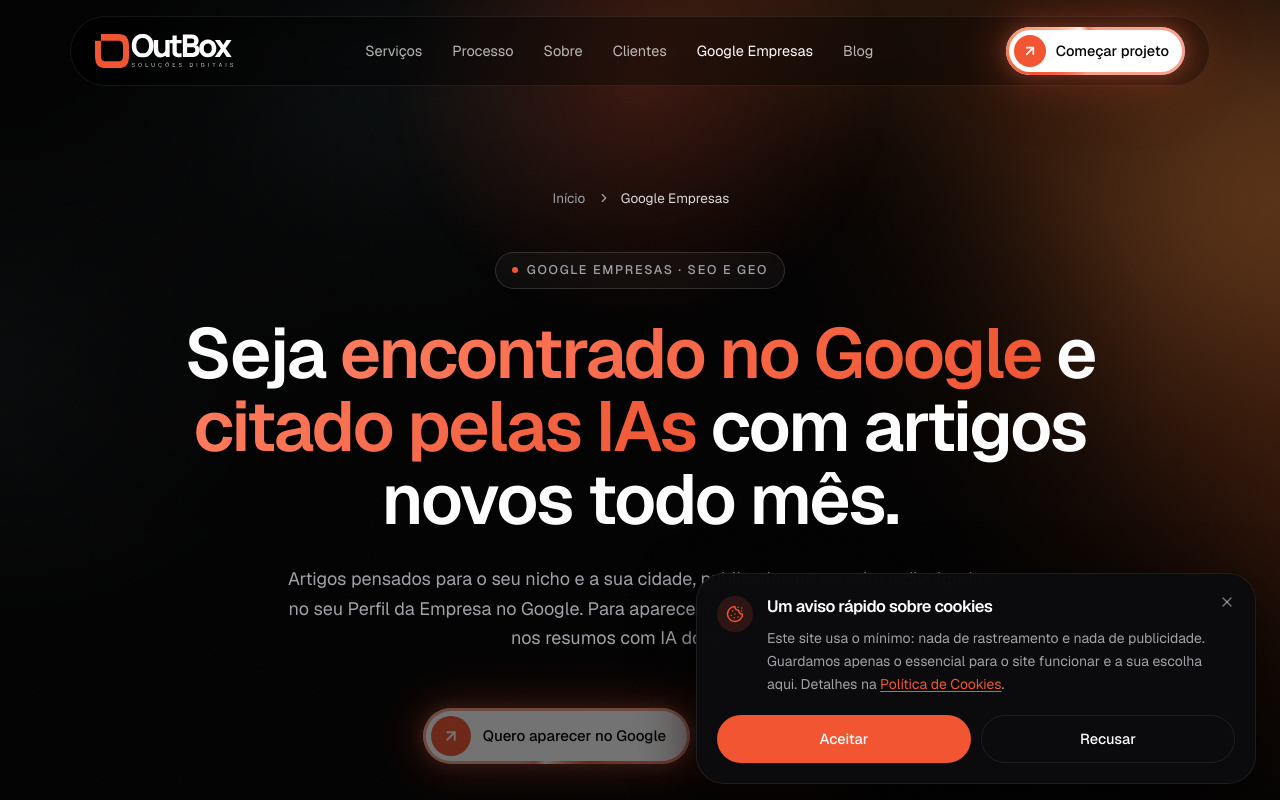
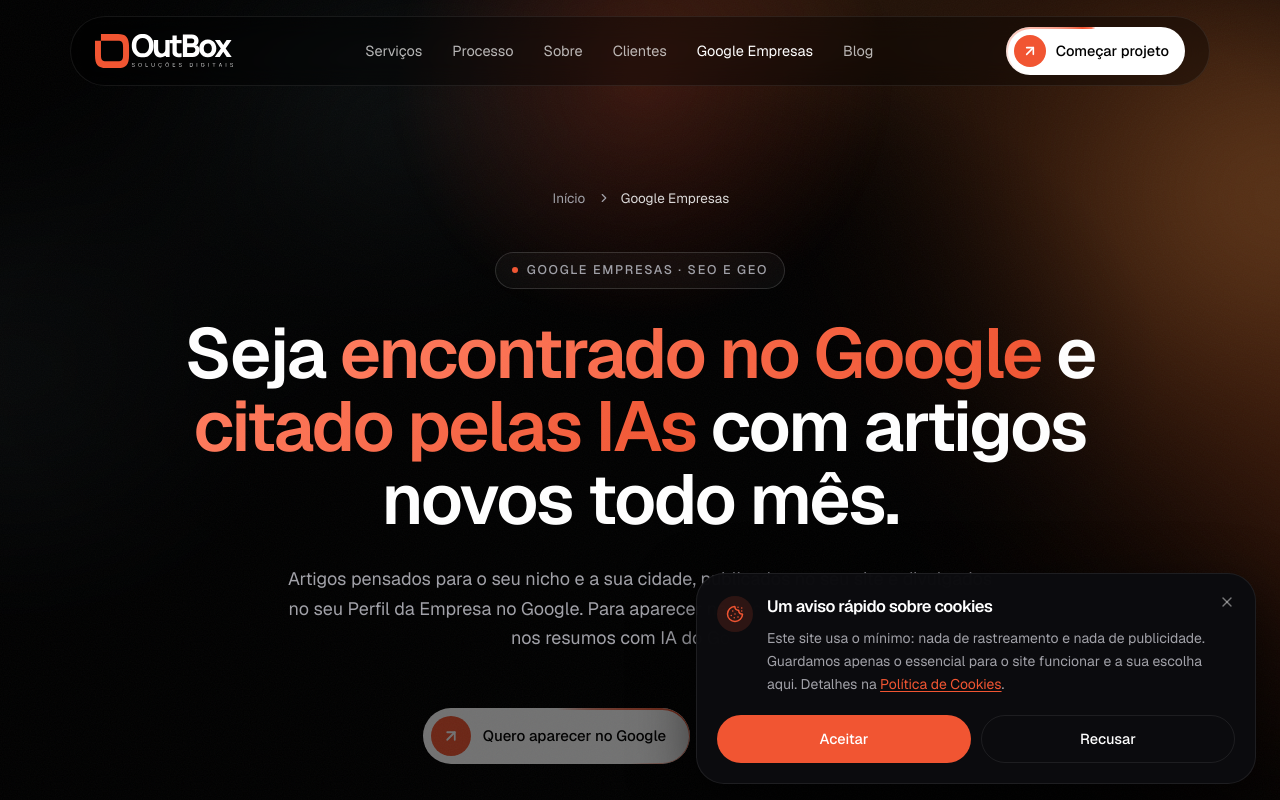
Before and after one commit to eusoufelipemelo/outbox-web, a Next.js app: page /google-empresas in a window 1280 px wide. Shown: the top 800 px of the page. Built offline with nearby package versions, Linux system fonts and the light colour scheme; a web font is replaced by a local one.

Commit message:
Borda viva so nos botoes brancos: traco laranja fino, sem brilho pulsante
Co-Authored-By: Claude Opus 5.5 <noreply@anthropic.com>

```diff
--- a/app/blog/[slug]/page.tsx
+++ b/app/blog/[slug]/page.tsx
@@ -241,7 +241,7 @@ export default async function PostPage({ params }: Props) {
                   <div className="mt-7 flex flex-wrap justify-center gap-3">
                     <Link
                       href="/#contato"
-                      className="borda-viva cursor-pointer rounded-full bg-[var(--color-brand)] px-6 py-3.5 text-[14.5px] font-medium text-white transition-all duration-300 hover:bg-[var(--color-brand-deep)]"
+                      className="cursor-pointer rounded-full bg-[var(--color-brand)] px-6 py-3.5 text-[14.5px] font-medium text-white transition-all duration-300 hover:bg-[var(--color-brand-deep)]"
                     >
                       Falar com a OutBox
                     </Link>
@@ -249,7 +249,7 @@ export default async function PostPage({ params }: Props) {
                       href={whatsappLink()}
                       target="_blank"
                       rel="noopener noreferrer"
-                      className="borda-viva cursor-pointer rounded-full border border-white/14 px-6 py-3.5 text-[14.5px] text-white/85 transition-colors duration-300 hover:border-white/30 hover:text-white"
+                      className="cursor-pointer rounded-full border border-white/14 px-6 py-3.5 text-[14.5px] text-white/85 transition-colors duration-300 hover:border-white/30 hover:text-white"
                     >
                       Chamar no WhatsApp
                     </a>
--- a/app/globals.css
+++ b/app/globals.css
@@ -914,10 +914,9 @@ footer {
 }
 
 /* ============================================================
-   Borda viva: o efeito de borda em movimento dos botões do site.
-   Um arco de luz laranja percorre a borda (conic-gradient girando)
-   e um brilho laranja pulsa por fora. Feito em CSS para valer em
-   todos os botões sem custo de JavaScript.
+   Borda viva: só nos botões brancos. Um traço laranja fino percorre
+   o contorno do botão (conic-gradient girando, recortado na borda).
+   Sem brilho por fora: é um detalhe, não um holofote.
    ============================================================ */
 @property --borda-ang {
   syntax: "<angle>";
@@ -926,45 +925,28 @@ footer {
 }
 .borda-viva {
   position: relative;
-  isolation: isolate;
 }
 .borda-viva::before {
   content: "";
   position: absolute;
   inset: 0;
-  z-index: 2;
-  padding: 3px;
+  padding: 1.5px;
   border-radius: inherit;
   background: conic-gradient(
     from var(--borda-ang),
-    rgba(241, 85, 50, 0.55) 0deg,
-    rgba(241, 85, 50, 0.55) 200deg,
-    #f15532 250deg,
-    #ffb48f 300deg,
-    #fff4ee 325deg,
-    #ff7a5c 342deg,
-    rgba(241, 85, 50, 0.55) 360deg
+    transparent 0deg,
+    transparent 250deg,
+    rgba(241, 85, 50, 0.35) 285deg,
+    #f15532 330deg,
+    #ff7a5c 350deg,
+    transparent 360deg
   );
   -webkit-mask:
     linear-gradient(#000 0 0) content-box,
     linear-gradient(#000 0 0);
   -webkit-mask-composite: xor;
   mask-composite: exclude;
-  animation: borda-gira 2.6s linear infinite;
-  pointer-events: none;
-}
-.borda-viva::after {
-  content: "";
-  position: absolute;
-  inset: 0;
-  z-index: -1;
-  border-radius: inherit;
-  box-shadow:
-    0 0 14px 2px rgba(255, 122, 92, 0.95),
-    0 0 34px 8px rgba(241, 85, 50, 0.7),
-    0 0 70px 18px rgba(241, 85, 50, 0.35);
-  opacity: 0.3;
-  animation: borda-pulsa 2.2s ease-in-out infinite;
+  animation: borda-gira 3s linear infinite;
   pointer-events: none;
 }
 @keyframes borda-gira {
@@ -972,21 +954,8 @@ footer {
     --borda-ang: 360deg;
   }
 }
-@keyframes borda-pulsa {
-  0%,
-  100% {
-    opacity: 0.3;
-  }
-  50% {
-    opacity: 1;
+@media (prefers-reduced-motion: reduce) {
+  .borda-viva::before {
+    animation: none;
   }
 }
-@media (prefers-reduced-motion: reduce) {
-  .borda-viva::before,
-  .borda-viva::after {
-    animation: none;
-  }
-  .borda-viva::after {
-    opacity: 0.5;
-  }
-}
--- a/app/google-empresas/page.tsx
+++ b/app/google-empresas/page.tsx
@@ -250,7 +250,7 @@ export default function GoogleEmpresasPage() {
               <BotaoWhatsapp />
               <a
                 href="#planos"
-                className="borda-viva flex min-h-12 cursor-pointer items-center rounded-full border border-white/14 px-7 py-3.5 text-[15px] text-white/85 transition-colors duration-300 hover:border-white/30 hover:text-white"
+                className="flex min-h-12 cursor-pointer items-center rounded-full border border-white/14 px-7 py-3.5 text-[15px] text-white/85 transition-colors duration-300 hover:border-white/30 hover:text-white"
               >
                 Ver os planos
               </a>
--- a/components/google-empresas/PlanosGE.tsx
+++ b/components/google-empresas/PlanosGE.tsx
@@ -135,7 +135,7 @@ function CardPlano({ plano, atraso }: { plano: Plano; atraso: number }) {
               target="_blank"
               rel="noopener noreferrer"
               aria-label={`Escolher o ${plano.nome} pelo WhatsApp`}
-              className={`borda-viva group flex min-h-12 cursor-pointer items-center justify-center gap-2.5 rounded-full px-6 py-3.5 text-[15px] font-semibold transition-all duration-300 ${
+              className={`group flex min-h-12 cursor-pointer items-center justify-center gap-2.5 rounded-full px-6 py-3.5 text-[15px] font-semibold transition-all duration-300 ${
                 d
                   ? "bg-[var(--color-brand)] text-black hover:bg-[var(--color-brand-soft)] hover:shadow-[0_14px_36px_rgba(241,85,50,0.4)]"
                   : "border border-white/16 text-white hover:border-white/40 hover:bg-white/[0.06]"
--- a/components/legal/GerenciarCookies.tsx
+++ b/components/legal/GerenciarCookies.tsx
@@ -23,7 +23,7 @@ export default function GerenciarCookies() {
       <button
         type="button"
         onClick={() => window.dispatchEvent(new Event(EVENTO_ABRIR))}
-        className="borda-viva flex cursor-pointer items-center gap-2.5 rounded-full border border-white/16 px-5 py-3 text-[14.5px] font-medium text-white transition-colors duration-300 hover:border-[var(--color-brand)]/50"
+        className="flex cursor-pointer items-center gap-2.5 rounded-full border border-white/16 px-5 py-3 text-[14.5px] font-medium text-white transition-colors duration-300 hover:border-[var(--color-brand)]/50"
       >
         <Settings2 className="h-4 w-4 text-[var(--color-brand)]" />
         Rever minha escolha
--- a/components/legal/LegalPage.tsx
+++ b/components/legal/LegalPage.tsx
@@ -101,7 +101,7 @@ export default function LegalPage({
                 <Link
                   key={l.href}
                   href={l.href}
-                  className="borda-viva cursor-pointer rounded-full border border-white/12 px-4 py-2.5 text-[13.5px] text-white/80 transition-colors duration-300 hover:border-[var(--color-brand)]/50 hover:text-white"
+                  className="cursor-pointer rounded-full border border-white/12 px-4 py-2.5 text-[13.5px] text-white/80 transition-colors duration-300 hover:border-[var(--color-brand)]/50 hover:text-white"
                 >
                   {l.label}
                 </Link>
--- a/components/site/AboutFelipe.tsx
+++ b/components/site/AboutFelipe.tsx
@@ -139,7 +139,7 @@ export default function AboutFelipe() {
                 href={SITE.instagramPersonal}
                 target="_blank"
                 rel="noopener noreferrer"
-                className="borda-viva cursor-pointer rounded-full border border-white/14 px-5 py-3.5 text-[14.5px] text-white/85 transition-colors duration-300 hover:border-white/30 hover:text-white"
+                className="cursor-pointer rounded-full border border-white/14 px-5 py-3.5 text-[14.5px] text-white/85 transition-colors duration-300 hover:border-white/30 hover:text-white"
               >
                 {SITE.instagramPersonalHandle}
               </a>
--- a/components/site/BlogSection.tsx
+++ b/components/site/BlogSection.tsx
@@ -30,7 +30,7 @@ export default async function BlogSection() {
 
           <Link
             href="/blog"
-            className="borda-viva reveal group flex cursor-pointer items-center gap-2.5 rounded-full border border-white/14 px-5 py-3 text-[14.5px] text-white/85 transition-colors duration-300 hover:border-white/30 hover:text-white"
+            className="reveal group flex cursor-pointer items-center gap-2.5 rounded-full border border-white/14 px-5 py-3 text-[14.5px] text-white/85 transition-colors duration-300 hover:border-white/30 hover:text-white"
           >
             Ver todos os artigos
             <ArrowUpRight
--- a/components/site/ContactForm.tsx
+++ b/components/site/ContactForm.tsx
@@ -235,7 +235,7 @@ export default function ContactForm() {
             <button
               type="submit"
               disabled={status === "sending"}
-              className="borda-viva group mt-1 flex cursor-pointer items-center justify-center gap-2.5 rounded-full bg-[var(--color-brand)] px-6 py-4 text-[15px] font-medium text-white transition-all duration-300 hover:bg-[var(--color-brand-deep)] hover:shadow-[0_14px_36px_rgba(241,85,50,0.32)] disabled:cursor-not-allowed disabled:opacity-60"
+              className="group mt-1 flex cursor-pointer items-center justify-center gap-2.5 rounded-full bg-[var(--color-brand)] px-6 py-4 text-[15px] font-medium text-white transition-all duration-300 hover:bg-[var(--color-brand-deep)] hover:shadow-[0_14px_36px_rgba(241,85,50,0.32)] disabled:cursor-not-allowed disabled:opacity-60"
             >
               {status === "sending" ? (
                 <>
--- a/components/site/Footer.tsx
+++ b/components/site/Footer.tsx
@@ -42,7 +42,7 @@ export default function Footer() {
                 target="_blank"
                 rel="noopener noreferrer"
                 aria-label={`Instagram da OutBox Group, ${SITE.instagramBrandHandle}`}
-                className="borda-viva group flex cursor-pointer items-center gap-2.5 min-h-11 rounded-full border border-white/12 px-4 py-2.5 text-[13.5px] text-white/80 transition-colors duration-300 hover:border-[var(--color-brand)]/50 hover:text-white"
+                className="group flex cursor-pointer items-center gap-2.5 min-h-11 rounded-full border border-white/12 px-4 py-2.5 text-[13.5px] text-white/80 transition-colors duration-300 hover:border-[var(--color-brand)]/50 hover:text-white"
               >
                 <InstagramIcon className="h-4 w-4 text-[var(--color-brand)]" />
                 {SITE.instagramBrandHandle}
@@ -52,7 +52,7 @@ export default function Footer() {
                 target="_blank"
                 rel="noopener noreferrer"
                 aria-label={`Instagram do Felipe Melo, ${SITE.instagramPersonalHandle}`}
-                className="borda-viva group flex cursor-pointer items-center gap-2.5 min-h-11 rounded-full border border-white/12 px-4 py-2.5 text-[13.5px] text-white/80 transition-colors duration-300 hover:border-[var(--color-brand)]/50 hover:text-white"
+                className="group flex cursor-pointer items-center gap-2.5 min-h-11 rounded-full border border-white/12 px-4 py-2.5 text-[13.5px] text-white/80 transition-colors duration-300 hover:border-[var(--color-brand)]/50 hover:text-white"
               >
                 <InstagramIcon className="h-4 w-4 text-[var(--color-brand)]" />
                 {SITE.instagramPersonalHandle}
--- a/components/site/Navbar.tsx
+++ b/components/site/Navbar.tsx
@@ -134,7 +134,7 @@ export default function Navbar() {
           <Link
             href="/#contato"
             onClick={() => setOpen(false)}
-            className="borda-viva mt-8 flex items-center justify-center gap-2 rounded-full bg-[var(--color-brand)] px-6 py-4 font-medium text-white"
+            className="mt-8 flex items-center justify-center gap-2 rounded-full bg-[var(--color-brand)] px-6 py-4 font-medium text-white"
           >
             Começar projeto
             <ArrowUpRight className="h-5 w-5" />
--- a/components/site/Services.tsx
+++ b/components/site/Services.tsx
@@ -237,7 +237,7 @@ export default function Services() {
                     href={whatsappLink(servico.name)}
                     target="_blank"
                     rel="noopener noreferrer"
-                    className="borda-viva cursor-pointer rounded-full border border-white/14 px-5 py-3 text-[14.5px] text-white/85 transition-colors duration-300 hover:border-white/30 hover:text-white"
+                    className="cursor-pointer rounded-full border border-white/14 px-5 py-3 text-[14.5px] text-white/85 transition-colors duration-300 hover:border-white/30 hover:text-white"
                   >
                     Tirar dúvida no WhatsApp
                   </a>
```
